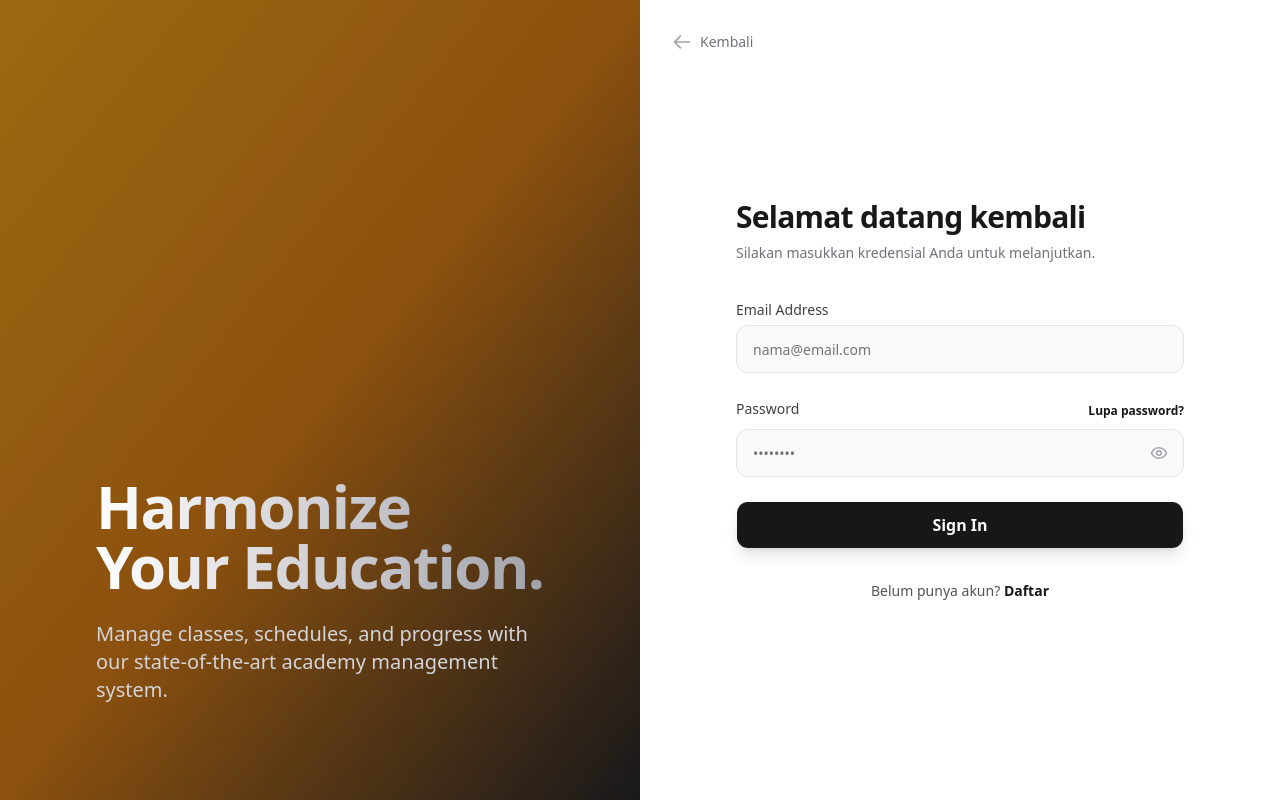
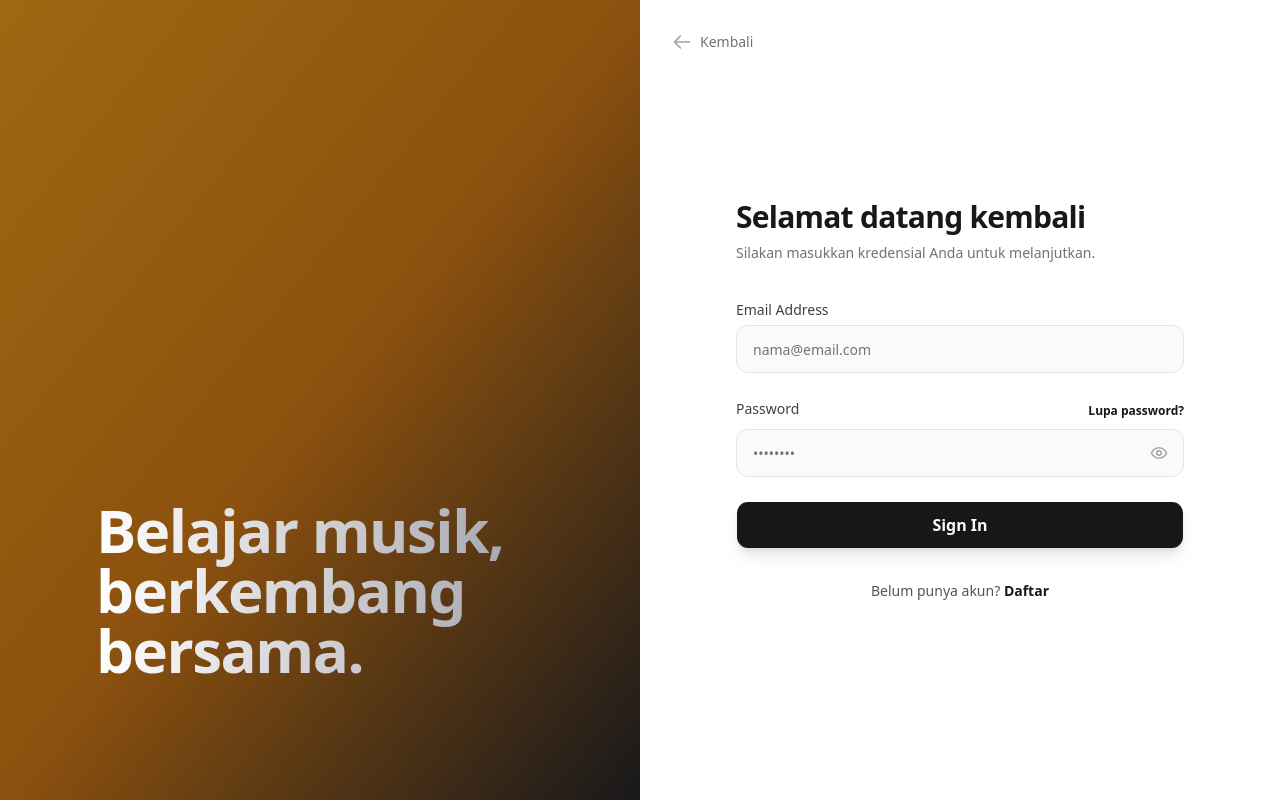
Before and after one commit to SamuelRingo/legacy-music-center-erp, a React (Vite) app in the folder frontend/: page /login in a window 1280 px wide. Built offline with nearby package versions, Linux system fonts and the light colour scheme; no server answers; the HTML template or start-up script is replaced by a standard one.

Commit message:
ui: simplify auth branding texts to natural Indonesian

```diff
--- a/frontend/src/pages/public/LoginPage.jsx
+++ b/frontend/src/pages/public/LoginPage.jsx
@@ -53,8 +53,8 @@ export default function LoginPage() {
 
   return (
     <AuthLayout
-      title="Harmonize Your Education."
-      subtitle="Manage classes, schedules, and progress with our state-of-the-art academy management system."
+      title="Belajar musik, berkembang bersama."
+      subtitle=""
     >
       <div className="mb-10 text-center md:text-left">
         <h2 className="text-3xl font-bold text-zinc-900 dark:text-white tracking-tight">
--- a/frontend/src/pages/public/RegisterPage.jsx
+++ b/frontend/src/pages/public/RegisterPage.jsx
@@ -102,8 +102,8 @@ export default function RegisterPage() {
 
   return (
     <AuthLayout
-      title="Bergabunglah hari ini"
-      subtitle="Create an account to enroll in our world-class music programs and track your progress."
+      title="Langkah pertama menuju panggung musik."
+      subtitle=""
     >
       <div className="mb-8">
         <h2 className="text-3xl font-bold text-zinc-900 dark:text-white tracking-tight">
```
